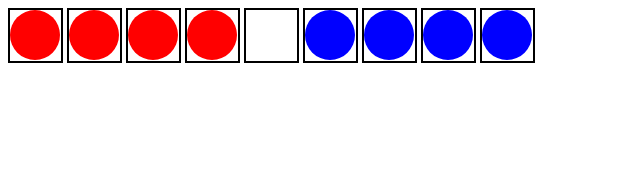
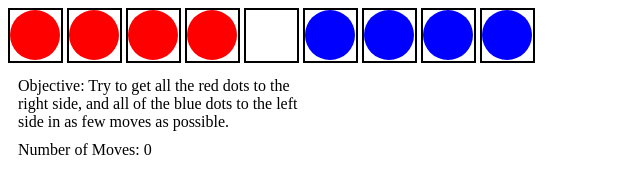
Before and after one commit to sts10/Switch_game, a plain HTML site: page switch.html in a window 1280 px wide. Shown: the whole page, without its empty margins (0-640 px from the left). Drawn offline with Linux system fonts and the light colour scheme.

Commit message:
adds number_of_moves counter to both the js and the html

```diff
--- a/switch.html
+++ b/switch.html
@@ -3,6 +3,12 @@
 <head>
 	<meta charset="UTF-8">
 	<title>Switch!</title>
+	<style type="text/css">
+		.text {
+			margin: 10px;
+			width: 300px;
+		}
+	</style>
 </head>
 <body>
 <div id="board">
@@ -16,6 +22,14 @@
 	<canvas id="8" width=51 height=51 style="border-style:solid; border-width:2px;"></canvas>
 	<canvas id="9" width=51 height=51 style="border-style:solid; border-width:2px;"></canvas>
 </div>
+<div class="text">
+	Objective: Try to get all the red dots to the right side, and all of the blue dots to the left side in as few moves as possible.
+</div>
+<div class="text">
+	Number of Moves: <span id="number_of_moves">0</span>
+</div>
+
+
 <script src="switch.js"></script>
 </body>
 </html>
--- a/switch.js
+++ b/switch.js
@@ -16,6 +16,7 @@ window.onload = function(){
 	//draw initial board configuration
 	var board_array = [];
 	var white_position = 0;
+	var number_of_moves = 0;
 
 	resetGame();
 
@@ -37,13 +38,17 @@ window.onload = function(){
 	      	white_position = clicked_box_index;
 
 	      	// 2: update all can_move booleans
-	      	updateCanMoveBooleans()
+	      	updateCanMoveBooleans();
 
 	      	// 3: call our super cool redrawCanvases function
 	      	redrawCanvases();
 
+	      	// 4: update number_of_moves
+	      	updateNumberOfMoves();
+
+	      	// 5: Check if they have won.
 	      	if (checkIfWin()){
-	      		alert("you won!");
+	      		alert("You won! It took you " + number_of_moves + " moves.");
 	      		resetGame();
 	      	}
 	      }
@@ -91,6 +96,12 @@ window.onload = function(){
 		}
 	}
 
+	function updateNumberOfMoves(){
+		number_of_moves = number_of_moves + 1;
+		var numberOfMovesTextBox = document.getElementById("number_of_moves");
+		numberOfMovesTextBox.innerHTML = number_of_moves;
+	}
+
 	function checkIfWin(){
 		var correct_dots = 0;
 		for (var i=0; i < 9; i++){
@@ -110,6 +121,11 @@ window.onload = function(){
 	}
 
 	function resetGame(){
+		number_of_moves = 0;
+
+		var numberOfMovesTextBox = document.getElementById("number_of_moves");
+		numberOfMovesTextBox.innerHTML = number_of_moves;
+
 		for (var i = 1; i <= 9; i++) {
 			if (i == 5) continue;
 			var canvas = document.getElementById(i.toString());
@@ -120,8 +136,6 @@ window.onload = function(){
 			context.fillStyle = (i<5) ? "#f00" : "#00f"; //sets circle color to red or blue
 			context.fill();
 		}
-
-			// var board = document.getElementById("board");
 
 	  board_array = [
 	  	{ // this represents the first box
@@ -164,4 +178,5 @@ window.onload = function(){
 
 	  white_position = 4;
 	}
+
 };
```
Lines whose indentation alone changed are shown as unchanged.
